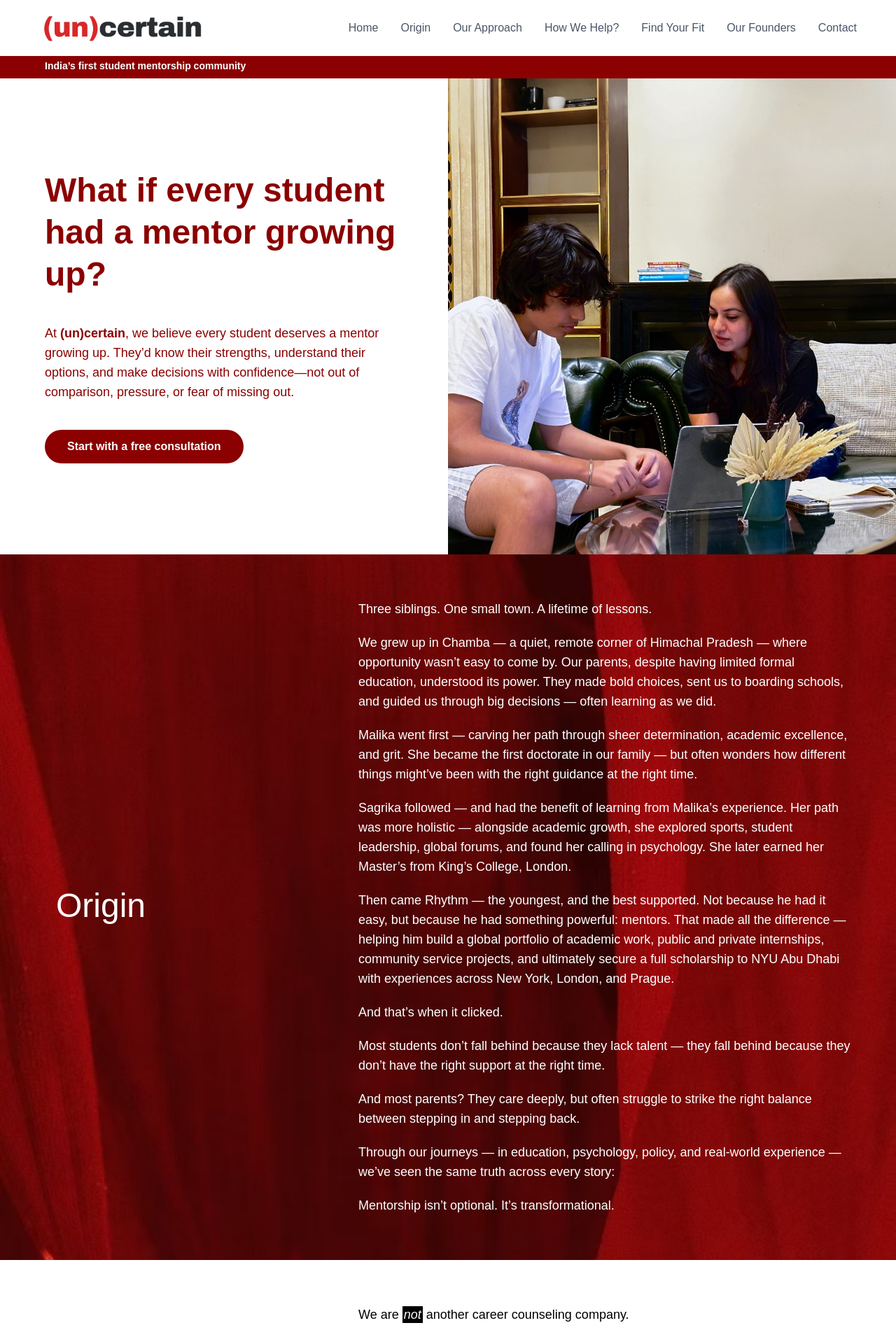
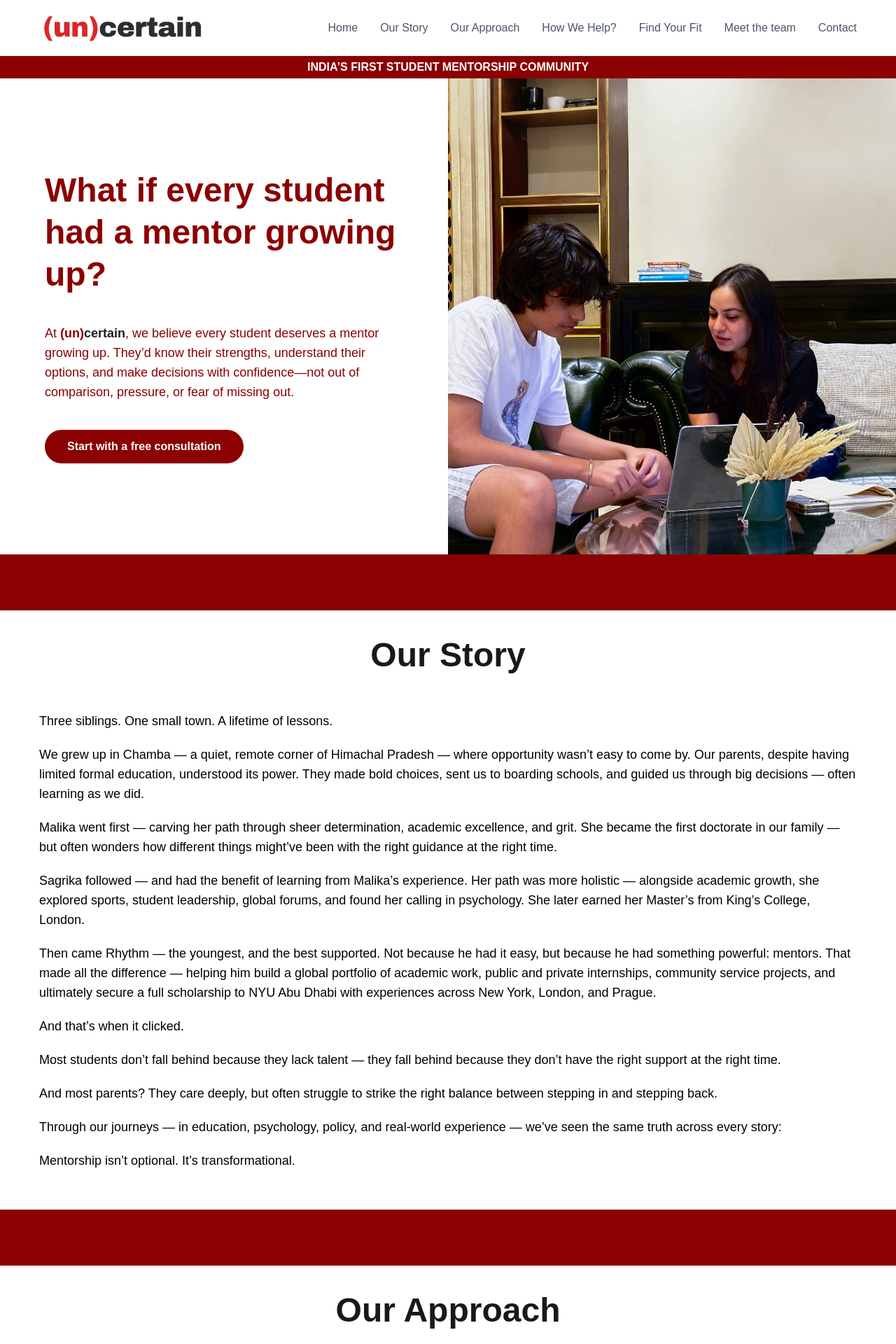
Before and after one commit to luckythakur00/-un-certain, a React (Vite) app: page / in a window 1280 px wide. Shown: the top 1920 px of the page at 70% size. Built offline with nearby package versions, Linux system fonts and the light colour scheme.

Commit message:
UI Changed

```diff
--- a/src/components/Header.jsx
+++ b/src/components/Header.jsx
@@ -18,11 +18,13 @@ const Header = () => {
     const navLinks = [
         { title: 'Home', href: '#home' },
         // { title: 'Meet (un)certain', href: '#meetuncertain' },
-        { title: 'Origin', href: '#meetuncertain' },
+        // { title: 'Origin', href: '#meetuncertain' },
+        { title: 'Our Story', href: '#meetuncertain' },
         { title: 'Our Approach', href: '#ourapproach' },
         { title: 'How We Help?', href: '#howwehelp' },
         { title: 'Find Your Fit', href: '#findyourfit' },
-        { title: 'Our Founders', href: '#ourfounders' },
+        // { title: 'Our Founders', href: '#ourfounders' },
+        { title: 'Meet the team', href: '#ourfounders' },
         { title: 'Contact', href: '#contact' },
     ];
 
--- a/src/components/Hero.jsx
+++ b/src/components/Hero.jsx
@@ -28,12 +28,14 @@ function Hero() {
 
       <div className='w-full'>
         <div className='h-8 w-full bg-[#8B0000]'>
-          <h1 className='font-semibold text-sm text-white flex justify-start items-center pl-16 pt-1'>India’s first student mentorship community</h1>
+          {/* <h1 className='font-semibold text-lg text-white flex justify-start items-center pl-16 pt-1'>India’s first student mentorship community</h1> */}
+          <h1 className='font-semibold text-white text-center pt-1'>INDIA’S FIRST STUDENT MENTORSHIP COMMUNITY</h1>
         </div>
         <div id='home' className='w-full flex flex-col lg:flex-row'>
           <div className='w-full lg:w-1/2 min-h-[40vh] lg:min-h-[85vh] p-8 sm:p-12 lg:p-16 flex flex-col justify-center space-y-8 lg:space-y-10 bg-white text-[#8B0000] order-2 lg:order-1'>
             <h1 className='text-3xl md:text-4xl lg:text-5xl font-bold leading-tight'> What if every student had a mentor growing up?</h1>
-            <p className='text-base md:text-lg text-[#8B0000]'>At <strong>(un)certain</strong>, we believe every student deserves a mentor growing up. They’d know their strengths, understand their options, and make decisions with confidence—not out of comparison, pressure, or fear of missing out.</p>
+            {/* <p className='text-base md:text-lg text-[#8B0000]'>At <strong>(un)<span className='text-[#2A2E31] font-semibold'>certain</span></strong>, we believe every student deserves a mentor growing up. They’d know their strengths, understand their options, and make decisions with confidence—not out of comparison, pressure, or fear of missing out.</p> */}
+            <p className='text-base md:text-lg text-[#8B0000]'>At <strong>(un)<span className='text-[#1f2225] font-bold'>certain</span></strong>, we believe every student deserves a mentor growing up. They’d know their strengths, understand their options, and make decisions with confidence—not out of comparison, pressure, or fear of missing out.</p>
             <a href='#contact' className='w-fit px-8 py-3 rounded-full text-base font-semibold bg-[#8B0000] text-white hover:bg-[#7a0000] hover:scale-105 cursor-pointer transition-all duration-300'>Start with a free consultation</a>
           </div>
           <div className='w-full lg:w-1/2 min-h-[40vh] lg:min-h-[85vh] order-1 lg:order-2'>
--- a/src/components/MeetUncertain.jsx
+++ b/src/components/MeetUncertain.jsx
@@ -147,9 +147,9 @@ function MeetUncertain() {
 
             <div className='h-full' >
                 {/* <div id='meetuncertain' className="w-full bg-cover bg-center pt-8 md:pt-14 lg:pt-0 flex flex-col lg:flex-row justify-between items-center" style={{ backgroundImage: `url(${ImageBG})` }}> */}
-                <div id='meetuncertain' className="w-full bg-cover bg-center pt-8 md:pt-14 lg:pt-0 flex flex-col lg:flex-row justify-between items-center" style={{ backgroundImage: `url(${ImageBG})` }}>
+                {/* <div id='meetuncertain' className="w-full bg-cover bg-center pt-8 md:pt-14 lg:pt-0 flex flex-col lg:flex-row justify-between items-center" style={{ backgroundImage: `url(${ImageBG})` }}>
                     <div className='lg:pl-20' >
-                        <h1 className='text-3xl md:text-5xl pb-1 text-white'>Origin</h1>
+                        <h1 className='text-3xl md:text-5xl pb-1 text-white'>Our Story</h1>
                     </div>
                     <div className='w-full lg:w-[65%] p-8 sm:p-12 md:p-14 lg:p-16  text-white text-base md:text-lg space-y-5'>
                         <h1>Three siblings. One small town. A lifetime of lessons.</h1>
@@ -163,9 +163,26 @@ function MeetUncertain() {
                         <h1>Through our journeys — in education, psychology, policy, and real-world experience — we’ve seen the same truth across every story:</h1>
                         <h1>Mentorship isn’t optional. It’s transformational.</h1>
                     </div>
+                </div> */}
+                <div className='h-20 w-full bg-[#8B0000]' ></div>
+                <div id='meetuncertain' className="w-full flex flex-col justify-center items-center pt-10">
+                    <h1 className='text-3xl md:text-5xl font-semibold text-black/90'>Our Story</h1>
+                    <div className='w-full p-6 sm:p-10 md:p-12 lg:p-14  text-base md:text-lg space-y-5'>
+                        <h1>Three siblings. One small town. A lifetime of lessons.</h1>
+                        <h1>We grew up in Chamba — a quiet, remote corner of Himachal Pradesh — where opportunity wasn’t easy to come by. Our parents, despite having limited formal education, understood its power. They made bold choices, sent us to boarding schools, and guided us through big decisions — often learning as we did.</h1>
+                        <h1>Malika went first — carving her path through sheer determination, academic excellence, and grit. She became the first doctorate in our family — but often wonders how different things might’ve been with the right guidance at the right time.</h1>
+                        <h1>Sagrika followed — and had the benefit of learning from Malika’s experience. Her path was more holistic — alongside academic growth, she explored sports, student leadership, global forums, and found her calling in psychology. She later earned her Master’s from King’s College, London.</h1>
+                        <h1>Then came Rhythm — the youngest, and the best supported. Not because he had it easy, but because he had something powerful: mentors. That made all the difference — helping him build a global portfolio of academic work, public and private internships, community service projects, and ultimately secure a full scholarship to NYU Abu Dhabi with experiences across New York, London, and Prague.</h1>
+                        <h2>And that’s when it clicked.</h2>
+                        <h1>Most students don’t fall behind because they lack talent — they fall behind because they don’t have the right support at the right time.</h1>
+                        <h1>And most parents? They care deeply, but often struggle to strike the right balance between stepping in and stepping back.</h1>
+                        <h1>Through our journeys — in education, psychology, policy, and real-world experience — we’ve seen the same truth across every story:</h1>
+                        <h1>Mentorship isn’t optional. It’s transformational.</h1>
+                    </div>
                 </div>
+                <div className='h-20 w-full bg-[#8B0000]'></div>
 
-                <div id='ourapproach' className="w-full bg-cover bg-center pt-8 md:pt-14 lg:pt-0 flex flex-col lg:flex-row justify-between items-center">
+                {/* <div id='ourapproach' className="w-full bg-cover bg-center pt-8 md:pt-14 lg:pt-0 flex flex-col lg:flex-row justify-between items-center">
                     <div className='lg:pl-20' >
                         <h1 className='bg-white text-3xl md:text-5xl pb-1'>Our Approach</h1>
                     </div>
@@ -177,6 +194,18 @@ function MeetUncertain() {
                         <h1>We keep parents involved too — through progress updates, 1:1 check-ins, and workshops — because real guidance only works when students and parents grow together. </h1>
                         <h1 className='text-black font-semibold' >One student. One mentor. Real conversations. Real progress.</h1>
                     </div>
+                </div> */}
+
+                <div id='ourapproach' className="w-full flex flex-col justify-center items-center pt-10">
+                    <h1 className='bg-white text-3xl md:text-5xl font-semibold text-black/90'>Our Approach</h1>
+                    <div className='w-full p-8 sm:p-12 md:p-14 lg:p-16 text-base md:text-lg space-y-6'>
+                        <h1>We are <span className='bg-black text-white p-0.5 italic' >not</span> another career counseling company.</h1>
+                        <h1><span className='text-[#DA2828] font-semibold' >(un)</span><span className='font-semibold'>certain</span> is a mentorship-first community for students aged 11–18. Our mentors don’t just tell students what to do — they help them actually do it. From building daily routines and staying consistent with schoolwork to exploring hobbies, working on real projects, and making better choices — we’re there at every step, not just the big milestones.</h1>
+                        <h1>Because let’s be honest: students today aren’t just choosing subjects or colleges. They’re navigating pressure, distractions, and endless noise about what success should look like. That’s where we come in. </h1>
+                        <h1>Every student is paired with a dedicated Buddy — a relatable mentor who understands their world, speaks their language, and helps them navigate academics, tough decisions, emotional stress, and everything in between. <br />We keep parents involved too — through progress updates, 1:1 check-ins, and workshops — because real guidance only works when students and parents grow together.</h1>
+                        <h1 className='text-black font-semibold' >One student. One mentor. Real conversations. Real progress.</h1>
+                    </div>
+                    <div className='h-20 w-full bg-[#8B0000]'></div>
                 </div>
 
                 <div className="min-h-screen w-full flex justify-center items-center bg-cover bg-center p-4 sm:p-8" style={{ backgroundImage: `url(${Image2})` }}>
--- a/src/components/OurFounder.jsx
+++ b/src/components/OurFounder.jsx
@@ -30,7 +30,8 @@ function OurFounder() {
 
             <div id='ourfounders'>
                 <div className="min-h-screen w-full bg-cover text-white" style={{ backgroundImage: `url(${bgImg})` }}>
-                    <h1 className='text-5xl text-center font-semibold py-10 text-black/80'>Our Founders</h1>
+                    {/* <h1 className='text-5xl text-center font-semibold py-10 text-black/80'>Our Founders</h1> */}
+                    <h1 className='text-5xl text-center font-semibold py-10 text-black/80'>Meet the team</h1>
                     <div className='w-full flex flex-wrap justify-center items-stretch gap-8 p-4'>
                         {
                             founderDetails.map((val, index) => (
```
